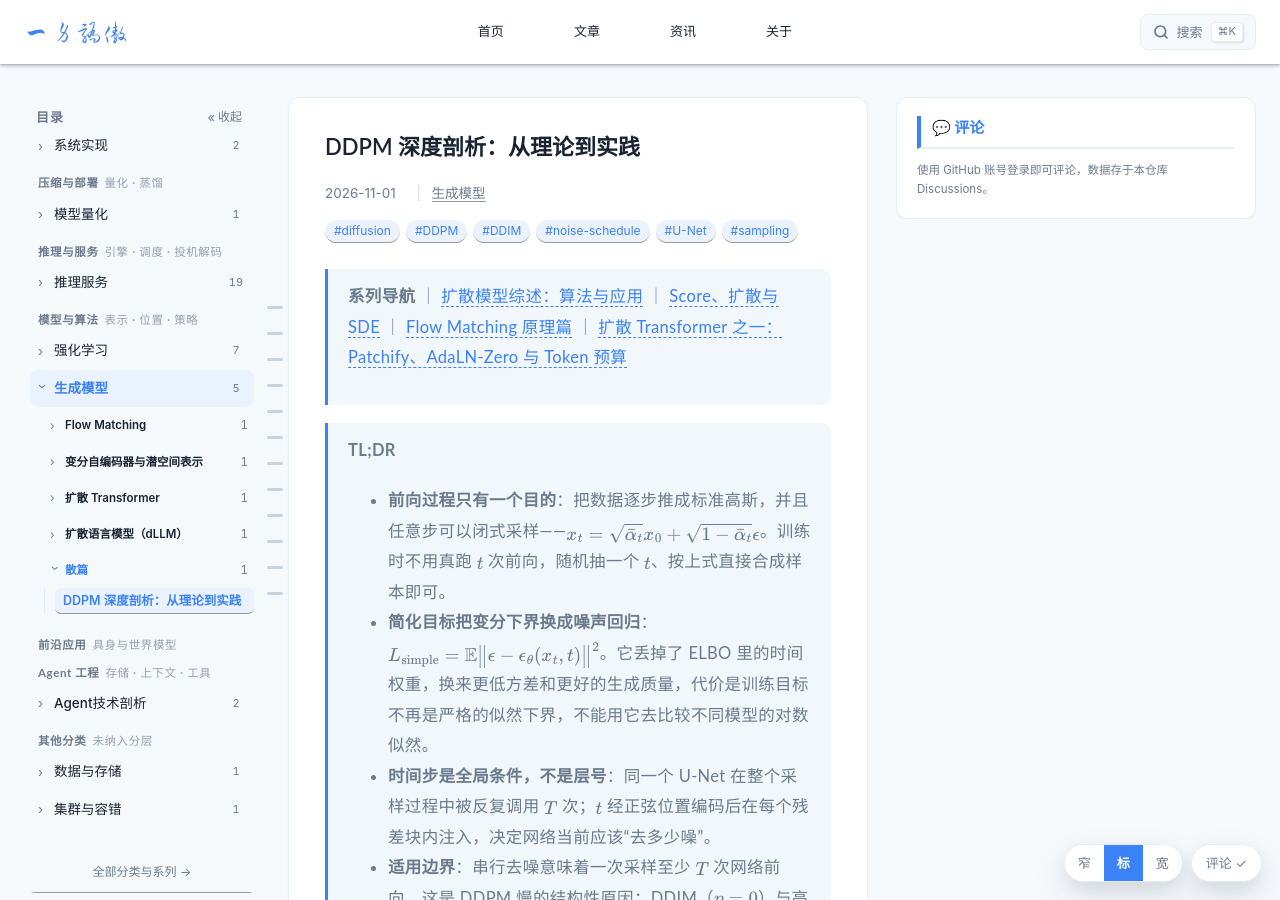
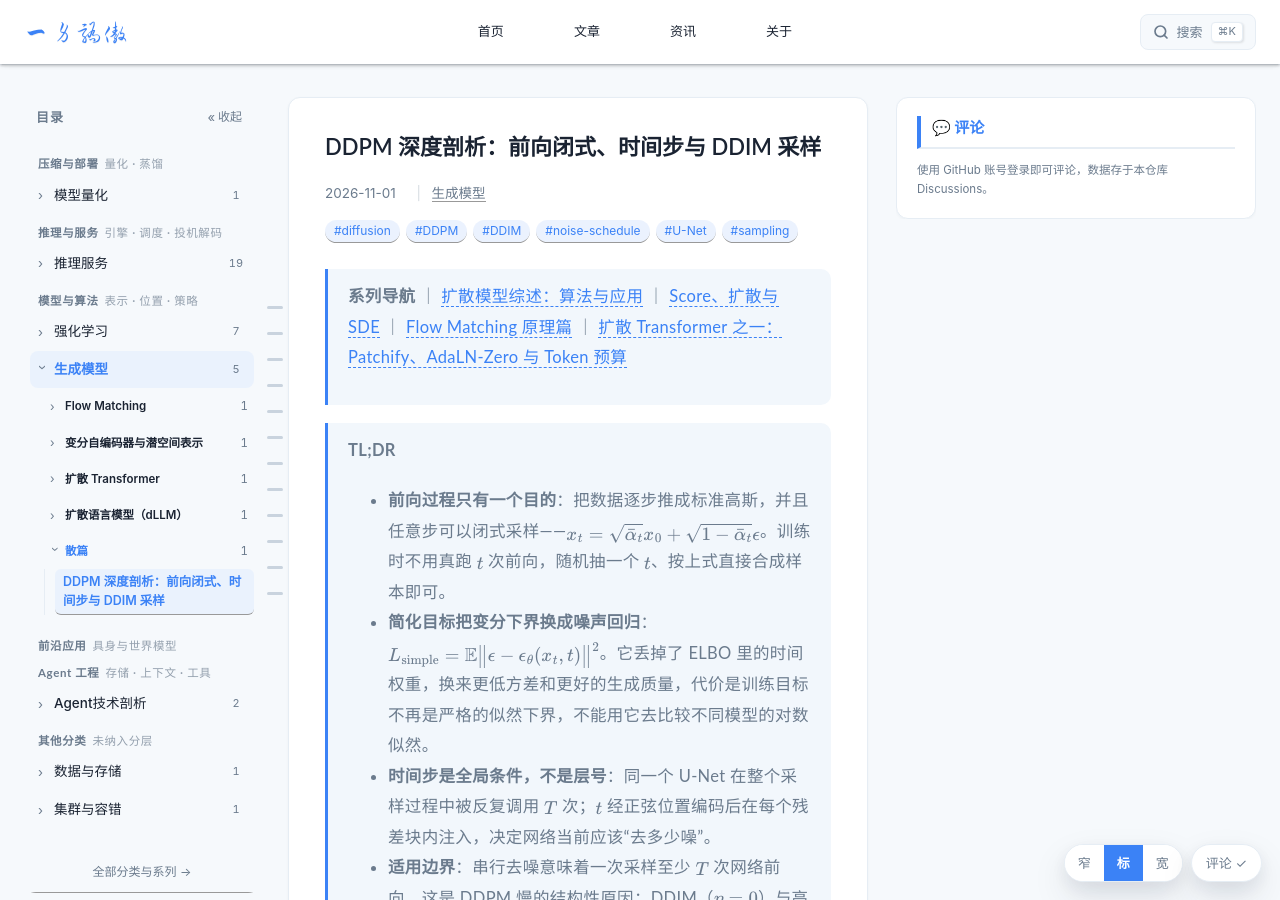
Before and after one commit to lrypcy/lrypcy.github.io, a Jekyll site: the page built from _posts/2026-11-01-ddpm-deep-dive.md, in a window 1280 px wide and 900 px high. Built offline with Jekyll 4.4.1, drawn with Linux system fonts in a browser that asks for light colours; comment, search, counter and statistics services are not loaded.

Commit message:
post(ddpm): 改标题为「前向闭式、时间步与 DDIM 采样」
原标题「从理论到实践」没有指明讲的是什么；新标题对应全文三根支柱：
前向闭式（训练为什么可行）、时间步（它到底是什么，含调度与取点规则）、
DDIM 采样（步长—误差账与 eta 的真实作用）。slug 保持 ddpm-deep-dive，URL 不变。

- 同步 _data/knowledge_graph.yml 的系列 desc
- §10 的实验 permalink 跟进到 ipynbs 269f645

```diff
--- a/_data/knowledge_graph.yml
+++ b/_data/knowledge_graph.yml
@@ -351,7 +351,7 @@
     category: 深度学习
     node: false
     prefixes: [diffusion-survey, ddpm-]
-    desc: 从噪声到数据：Diffusion 算法发展与应用全景；含 DDPM 深度剖析（前向闭式、简化目标与时间步 / 调度 / 采样器）。
+    desc: 从噪声到数据：Diffusion 算法发展与应用全景；含《DDPM 深度剖析：前向闭式、时间步与 DDIM 采样》，配套时间步 / 调度 / 采样器的 numpy 核验实验。
 
   - id: diffusion-lm
     name: 扩散语言模型（dLLM）
--- a/_posts/2026-11-01-ddpm-deep-dive.md
+++ b/_posts/2026-11-01-ddpm-deep-dive.md
@@ -1,5 +1,5 @@
 ---
-title: "DDPM 深度剖析：从理论到实践"
+title: "DDPM 深度剖析：前向闭式、时间步与 DDIM 采样"
 date: 2026-11-01 17:30:00 +0800
 categories:
   - 生成模型
@@ -298,7 +298,7 @@
 
 ## 十、实验复现
 
-文中所有实测数字来自一个纯 numpy、纯 CPU 的脚本：`ddpm_lab.py`（83 条断言，全量约 12 秒），固定种子 `20261101`，放在 ipynbs 仓库的 [experiments/diffusion/ddpm-timestep](https://github.com/lrypcy/ipynbs/tree/6377465/experiments/diffusion/ddpm-timestep)（README 里有逐组结论，`results/stdout.txt` 是本机实跑的完整输出）。设置统一为 $$T=1000$$、$$\beta$$ 从 $$10^{-4}$$ 线性到 $$0.02$$、余弦偏移 $$s=0.008$$。
+文中所有实测数字来自一个纯 numpy、纯 CPU 的脚本：`ddpm_lab.py`（83 条断言，全量约 12 秒），固定种子 `20261101`，放在 ipynbs 仓库的 [experiments/diffusion/ddpm-timestep](https://github.com/lrypcy/ipynbs/tree/269f645/experiments/diffusion/ddpm-timestep)（README 里有逐组结论，`results/stdout.txt` 是本机实跑的完整输出）。设置统一为 $$T=1000$$、$$\beta$$ 从 $$10^{-4}$$ 线性到 $$0.02$$、余弦偏移 $$s=0.008$$。
 
 一处必须说明的实验设计：给 $$\epsilon_\theta$$ 注入的误差取 $$\rho\,W x_t$$（$$W$$ 是固定的随机线性算子），**依赖当前状态**。若改成每步注入与 $$x_t$$ 无关的白噪声，$$\hat x_0$$ 会被反解成与历史无关的量，轨迹每步都在重置，最终只由最后一段决定——那样测出来的「步数越多越准」是玩具本身的假象，$$\eta$$ 也会完全失效。
 
```
